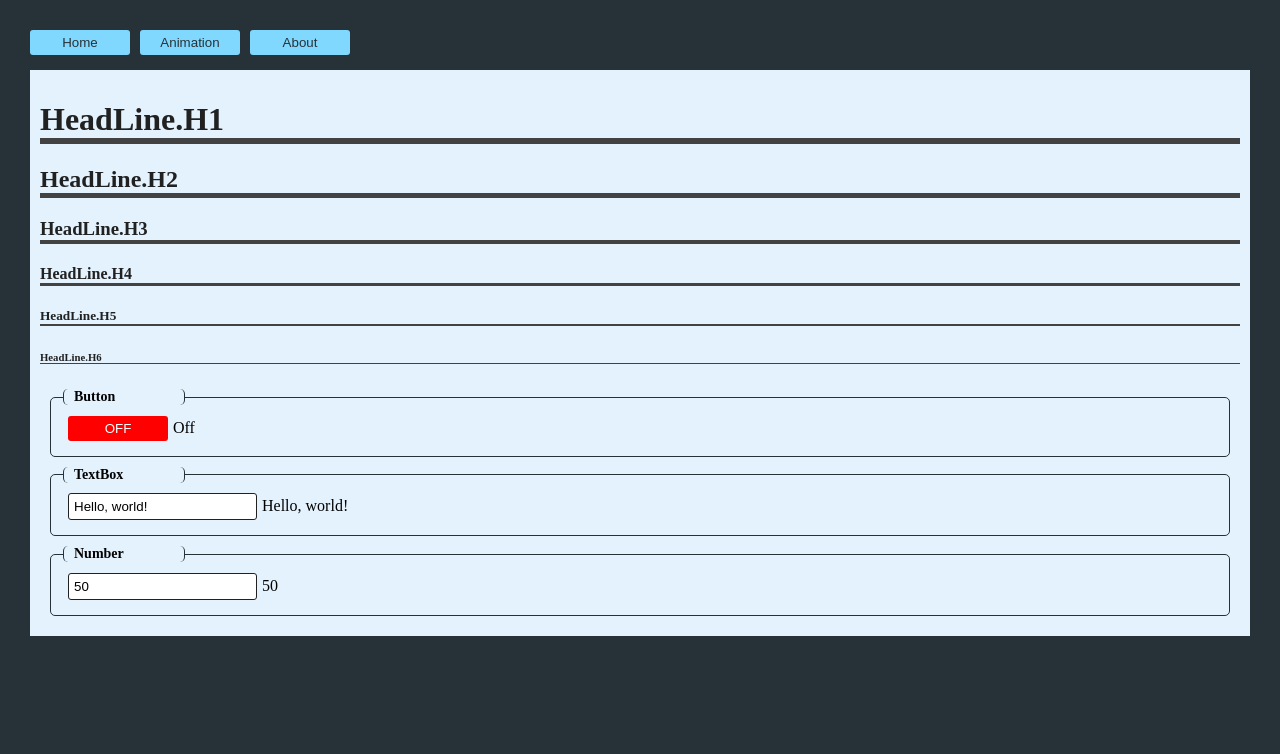
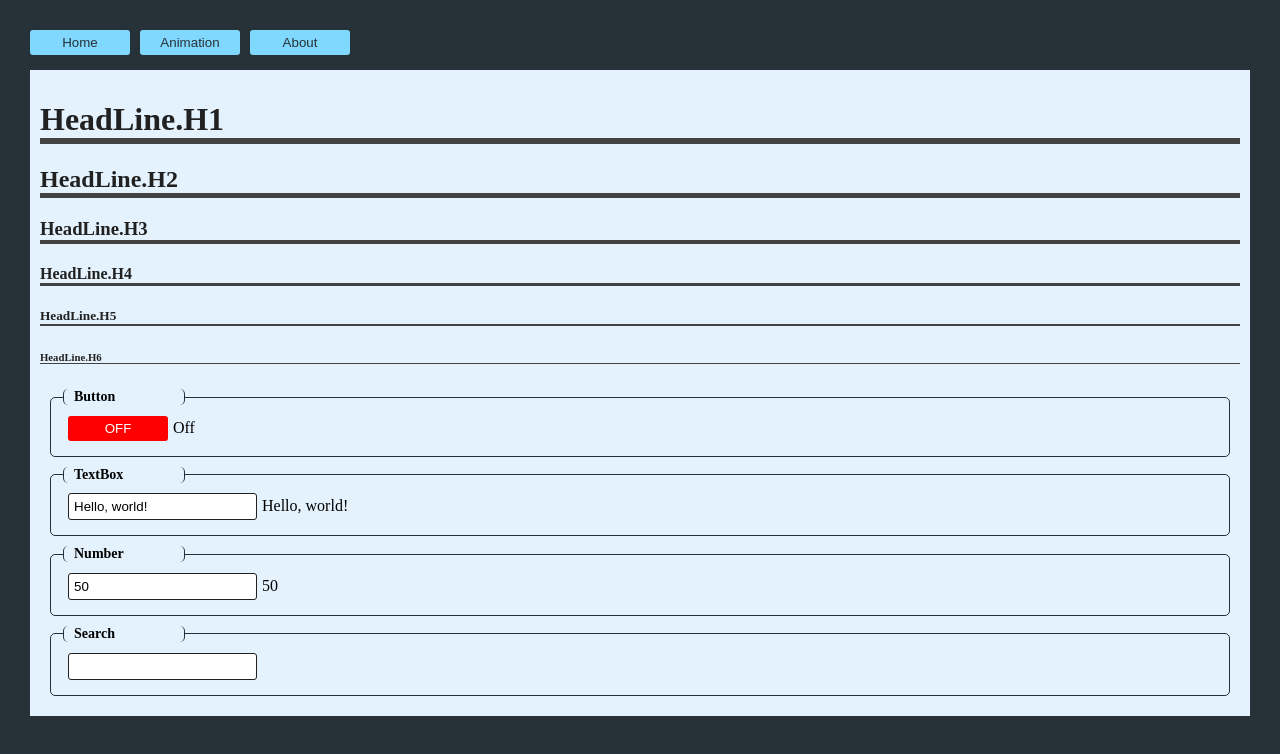
Before and after one commit to fireflower0/react-typescript-practice, a React (Create React App) app: page / in a window 1280 px wide. Shown: the top 754 px of the page. Built offline with nearby package versions, Linux system fonts and the light colour scheme.

Commit message:
Add a Search

```diff
--- a/src/atoms/Number.tsx
+++ b/src/atoms/Number.tsx
@@ -18,7 +18,7 @@ const Number = ({ setValue, ...rest }: any) => (
 
 Number.defaultProps = {
   value: 0,
-}
+};
 
 Number.propTypes = {
   value: PropTypes.oneOfType([
--- /dev/null
+++ b/src/atoms/Search.tsx
@@ -0,0 +1,28 @@
+import PropTypes from 'prop-types';
+import styled from 'styled-components';
+
+const SearchWrapper = styled.input`
+  margin: 5px;
+  padding: 5px;
+  border-radius: 3px;
+  border: 1px solid #212121;
+`;
+
+const Search = ({ setValue, ...rest }: any) => (
+  <SearchWrapper
+    type='search'
+    onChange={e => setValue(e.target.value)}
+    {...rest}
+  />
+);
+
+Search.defaultProps = {
+  value: '',
+};
+
+Search.propTypes = {
+  value: PropTypes.string,
+  setValue: PropTypes.func.isRequired,
+};
+
+export default Search;
--- a/src/pages/Home.tsx
+++ b/src/pages/Home.tsx
@@ -5,6 +5,7 @@ import FieldSet from '../atoms/FieldSet';
 import Button from '../atoms/Button';
 import TextBox from '../atoms/TextBox';
 import Number from '../atoms/Number';
+import Search from '../atoms/Search';
 
 const FormWrapper = styled.div`
   margin: 10px;
@@ -16,6 +17,7 @@ const Home = () => {
   const [sw, setSw] = useState('Off');
   const [msg, setMsg] = useState('Hello, world!');
   const [num, setNum] = useState(50);
+  const [searchText, setSearchText] = useState('');
 
   return (
     <FormWrapper>
@@ -76,6 +78,16 @@ const Home = () => {
           </div>
         }
       />
+
+      <FieldSet
+        labelText='Search'
+        form={
+          <div>
+            <Search value={searchText} setValue={setSearchText} />
+            {searchText}
+          </div>
+        }
+      />
     </FormWrapper>
   );
 };
```
